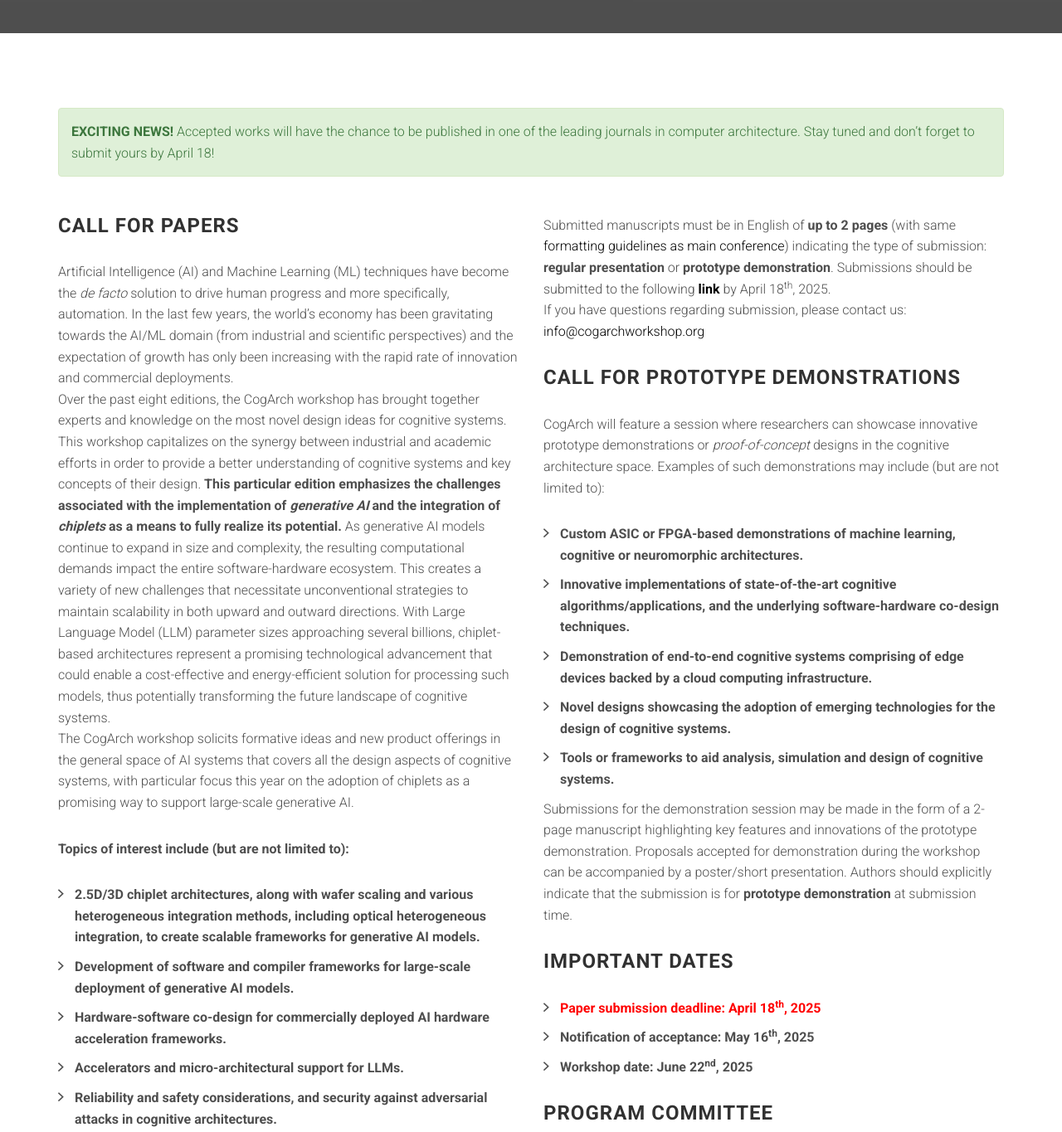
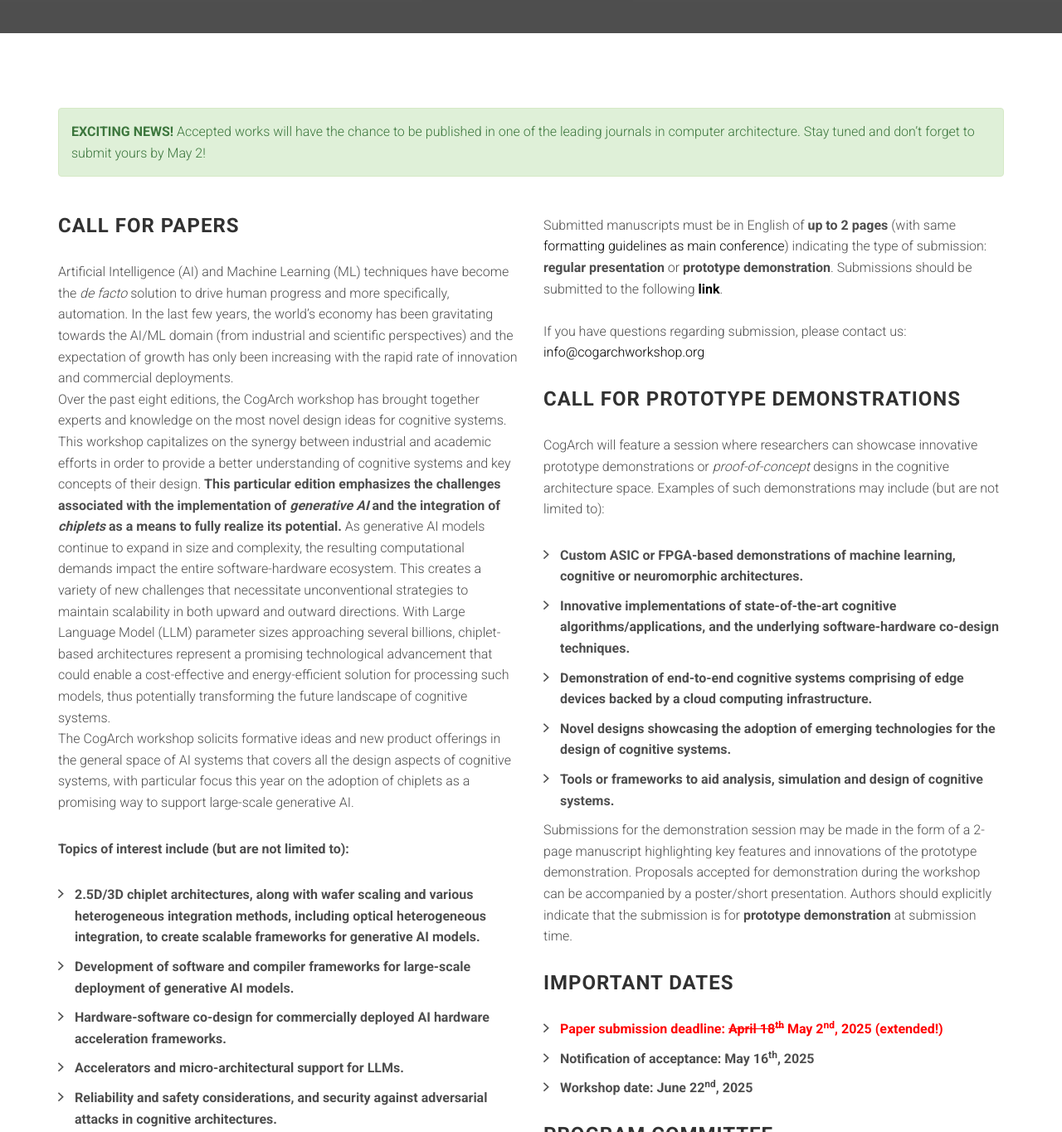
Before and after one commit to augustojv/cogarch-workshop-2025, a website: page index.html in a window 1280 px wide. Shown: the part 760-2125 px from the top of the page at 83% size. Drawn offline with Linux system fonts and the light colour scheme; grey boxes are pictures that could not be loaded; files whose address does not match are found by name.

Commit message:
Deadline extended

```diff
--- a/index.html
+++ b/index.html
@@ -76,7 +76,7 @@
         <div class="container">
 			<div class="alert alert-success" role="alert">
 			  <strong>EXCITING NEWS!</strong> Accepted works will have the chance to be published in one of the leading journals in computer architecture.
-			  Stay tuned and don’t forget to submit yours by April 18!
+			  Stay tuned and don’t forget to submit yours by May 2!
 			</div>
 			<br/>
             <div class="row">
@@ -136,9 +136,8 @@
                     <a href="https://www.iscaconf.org/isca2025/submit/guidelines.php" target="_blank">formatting guidelines as main
                     conference</a>) indicating the type of submission: <strong>regular presentation</strong> or <strong>prototype
                     demonstration</strong>. Submissions should be submitted to the following
-					<strong><a href="https://easychair.org/conferences/?conf=cogarch2025" target="_blank">link</a></strong> by
-					April 18<sup>th</sup>, 2025.
-                    <br>
+					<strong><a href="https://easychair.org/conferences/?conf=cogarch2025" target="_blank">link</a></strong>.
+                    <br><br>
                     If you have questions regarding submission, please contact us:
                     <a href="mailto:info@cogarchworkshop.org">info@cogarchworkshop.org</a>
                     </p>
@@ -170,7 +169,7 @@
 
                     <p>
 					<ul class="list-arrow-right">
-						<li><font style="color: red">Paper submission deadline: April 18<sup>th</sup>, 2025</font></li>
+						<li><font style="color: red">Paper submission deadline: <s>April 18<sup>th</sup></s> May 2<sup>nd</sup>, 2025 (extended!)</font></li>
 						<li>Notification of acceptance: May 16<sup>th</sup>, 2025</li>
 						<li>Workshop date: June 22<sup>nd</sup>, 2025</li>
 					</ul>
@@ -201,7 +200,7 @@
                 <div class="col-sm-4">
 
                     <i class="ion-ios-calendar"></i>
-                    <h3>Paper Submission Deadline<br>April 18<sup>th</sup>, 2025</h3>
+                    <h3>Paper Submission Deadline<br>May 2<sup>nd</sup>, 2025</h3>
 
                 </div>
                 <div class="col-sm-4">
```
